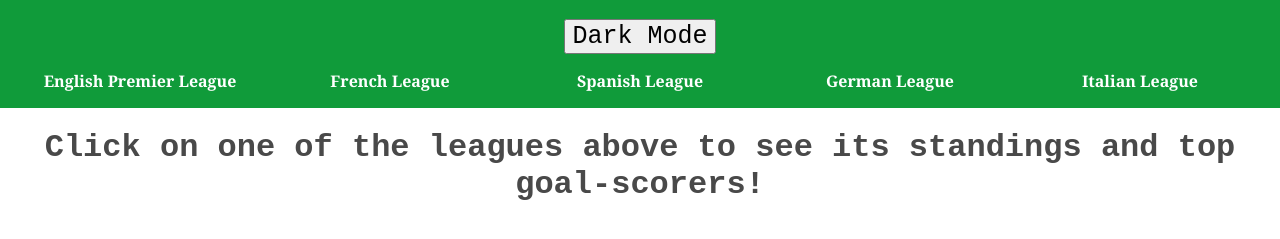
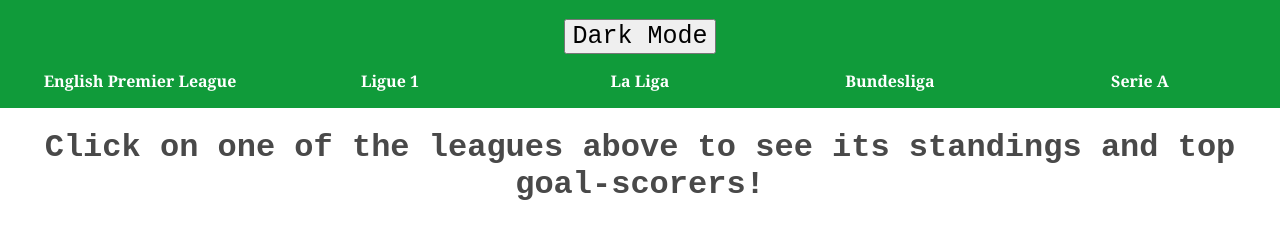
Before and after one commit to wustlcse204/Final-individual-imanolgh, a plain HTML site: page index.html in a window 1280 px wide. Shown: the part 75-314 px from the top of the page. Drawn offline with Linux system fonts and the light colour scheme.

Commit message:
changed league names

```diff
--- a/index.html
+++ b/index.html
@@ -16,16 +16,16 @@
                     <p><strong>English Premier League</strong></p>
                 </span>
                 <span id="FrLeague">
-                    <p><strong>French League</strong></p>
+                    <p><strong>Ligue 1</strong></p>
                 </span>
                 <span id="SpLeague">
-                    <p><strong>Spanish League</strong></p>
+                    <p><strong>La Liga</strong></p>
                 </span>
                 <span id="GrLeague">
-                    <p><strong>German League</strong></p>
+                    <p><strong>Bundesliga</strong></p>
                 </span>
                 <span id="ItLeague">
-                    <p><strong>Italian League</strong></p>
+                    <p><strong>Serie A</strong></p>
                 </span>
             </div>
         </div>
```
